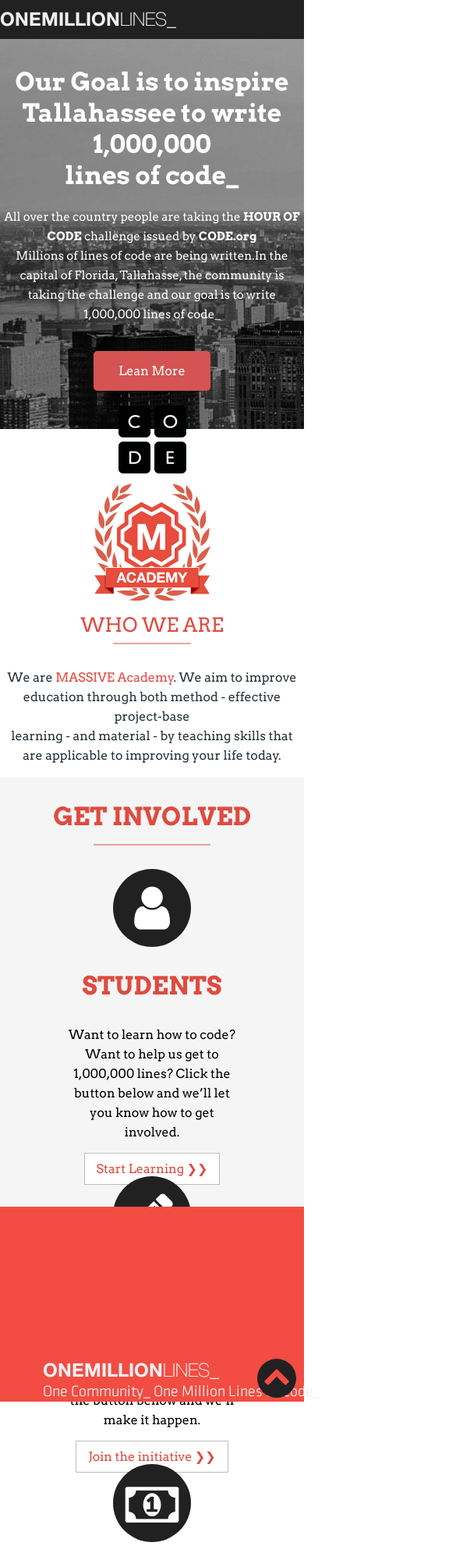
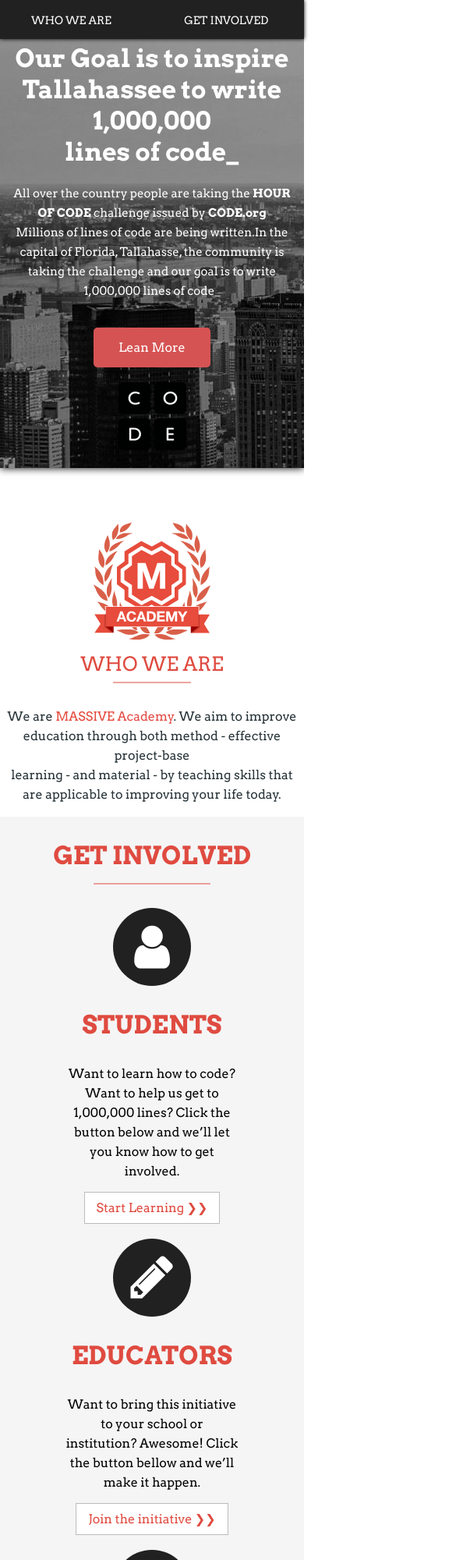
Before and after one commit to MehdiAlouafi/OnemillionBrand-Design, a plain HTML site: page index.html in a window 390 px wide. Shown: the top 2000 px of the page at 78% size, 585 px wide, since content can reach past the window. Drawn offline with nearby package versions, Linux system fonts and the light colour scheme.

Commit message:
adding responsive css file + removing a useless class

```diff
--- /dev/null
+++ b/css/responsive-600.css
@@ -0,0 +1,57 @@
+@media(max-width: 700px ){
+
+.hero-header {
+	height: 600px;
+	box-shadow: 0px 0px 10px black;
+}
+
+header {
+	position: fixed;
+	z-index: 9999;
+	box-shadow: 0px 0px 5px black;
+}
+
+#logo {
+	display: none;
+}
+
+.kicker {
+	padding-right: 10px;
+	padding-left: 10px;
+	padding-top: 20px;
+}
+
+header nav ul {
+	left: 0px;
+}
+
+header nav ul li {
+	margin-right: 90px;
+}
+
+.involved {
+	height: 1500px;
+}
+
+footer {
+	position: absolute;
+	bottom: -2000px;
+	height: 100px;
+}
+
+footer img {
+	width: 50%;
+	top: 55px;
+	margin-left: 20px;
+}
+
+.chevron {
+	top: 45px;
+}
+
+.media {
+	margin-top: 30px;
+}
+
+
+}
--- a/index.html
+++ b/index.html
@@ -2,6 +2,8 @@
 <html>
     <head>
       <meta charset="utf-8">
+      <meta name="viewport" content="width=device-width, user-scalable=no">
+
       <link rel="stylesheet" href="https://maxcdn.bootstrapcdn.com/font-awesome/4.5.0/css/font-awesome.min.css">
       <link href='https://fonts.googleapis.com/css?family=Arvo:400,700' rel='stylesheet' type='text/css'>
       <link href='https://fonts.googleapis.com/css?family=Bitter:400,700' rel='stylesheet' type='text/css'>
@@ -9,6 +11,7 @@
       <link rel="stylesheet" href="https://maxcdn.bootstrapcdn.com/font-awesome/4.5.0/css/font-awesome.min.css">
       <link rel="stylesheet" href="css/Toastgrid.css">
       <link href="css/styles.css"    type="text/css" rel="stylesheet">
+      <link rel="stylesheet" href="css/responsive-600.css">
       <title>OnemillionsLines</title>
 
     </head>
@@ -56,7 +59,7 @@
 
           <div class="container">
                 <div class="grid">
-                      <div class="center grid__col grid__col--4-of-12">
+                      <div class="media grid__col grid__col--4-of-12">
                           <span class="test fa fa-user fa-4x"></span>
                           <h1>students</h1>
                           <p>Want to learn how to code? Want to help us get to
@@ -64,14 +67,14 @@
                             <a href="#">Start Learning &#10095;&#10095;</a>
 
                       </div>
-                      <div class="grid__col grid__col--4-of-12">
+                      <div class="media grid__col grid__col--4-of-12">
                             <span class="test fa fa-pencil fa-4x"></span>
                              <h1>educators</h1>
                             <p>Want to bring this initiative to your school or institution?
                                 Awesome! Click the button bellow and we’ll make it happen.</p>
                             <a href="#">Join the initiative &#10095;&#10095;</a>
                       </div>
-                      <div class="grid__col grid__col--4-of-12">
+                      <div class="media grid__col grid__col--4-of-12">
                           <span class="test fa fa fa-money fa-4x"></span>
                            <h1>sponsors</h1>
                           <p>We love all the support we get
```
